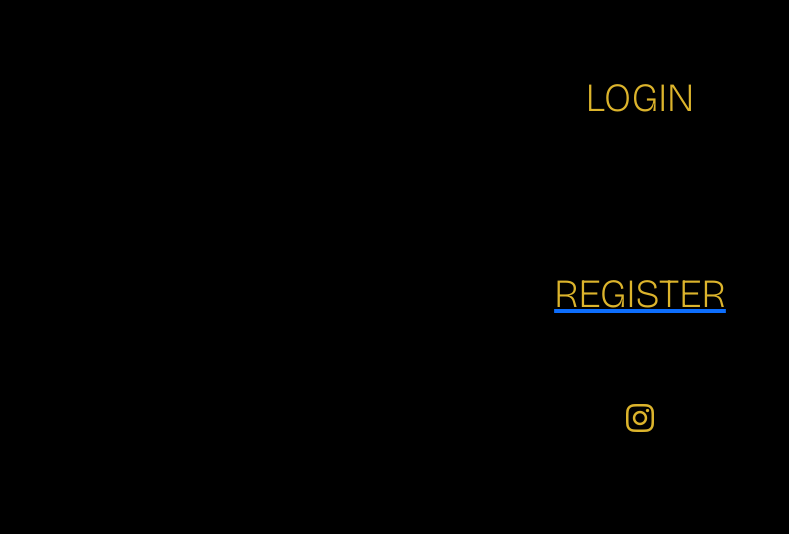
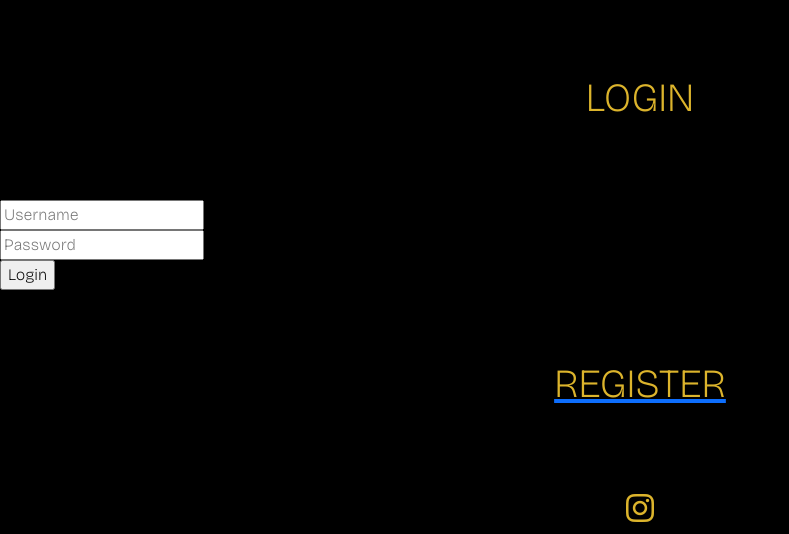
Before and after one commit to Code-Institute-Submissions/bee-inkspired, a Django app: page /login/ in a window 1280 px wide. Shown: the part 278-812 px from the top of the page, without its empty margins (0-789 px from the left). Before the commit the page ends 710 px from the top, so only its background shows below. Run offline with Django 3.2, Linux system fonts and the light colour scheme; some libraries are stand-ins or nearby versions.

Commit message:
authenticate user login

```diff
--- a/app/urls.py
+++ b/app/urls.py
@@ -11,7 +11,7 @@
     path('update-booking/<str:pk>/', views.updateBooking, name='update-booking'),
     path('cancel-booking/<str:pk>/', views.cancelBooking, name='cancel-booking'),
 
-    path('login/', views.login, name='login'),
+    path('login/', views.loginPage, name='login'),
     path('register/', views.register, name='register'),
 
     path('dashboard/<str:pk>/', views.client, name="customer"),
--- a/app/views.py
+++ b/app/views.py
@@ -1,11 +1,13 @@
 from django.shortcuts import render, redirect
 from django.views import generic
 from django.http import HttpResponse
-from .forms import BookingForm, CreateUserForm
 from django.contrib.auth.forms import UserCreationForm
+from django.contrib import messages
+from django.contrib.auth import authenticate, login, logout
 
 # Create your views here.
 from .models import *
+from .forms import BookingForm, CreateUserForm
 
 def home(request):
     return render(request, 'index.html')
@@ -21,7 +23,6 @@
 
 # booking flash design appointment page
 def book(request):
-
     form = BookingForm()
     if request.method == 'POST':
         form = BookingForm(request.POST)
@@ -73,13 +74,13 @@
 
 def register(request):
     form = CreateUserForm()
-
     if request.method == 'POST':
         form = CreateUserForm(request.POST)
         if form.is_valid():
             form.save()
+            user = form.cleaned_data.get('username')
+            messages.success(request, 'Welcome to the family ' + user)
             return redirect('login')
-
     context = {
         'form':form
     }
@@ -87,10 +88,20 @@
 
 
 
-def login(request):
+def loginPage(request):
+    if request.method == 'POST':
+        username = request.POST.get('username')
+        password = request.POST.get('password')
+
+        user = authenticate(request, username=username, password=password)
+
+        if user is not None:
+            login(request, user)
+            return redirect('home')
+        else:
+            messages.info(request, 'Username or password is invalid')
 
     context = {
-
     }
     return render(request, 'login.html', context)
 
--- a/templates/login.html
+++ b/templates/login.html
@@ -2,8 +2,28 @@
 
 {% block content %}
 
-<h1>login</h1>
 
+<div>
+    <form method="POST" action="">
+        {% csrf_token %}
+        <div>
+            <h1>login</h1>
+            <div>
+                <input type="text" name="username" placeholder="Username">
+            </div>
+            <div>
+                <input type="password" name="password" placeholder="Password">
+            </div>
+            <div>
+                <input type="submit" value="Login">
+            </div>
+
+            {% for message in messages %}
+                <h4>{{message}}</h4>
+            {% endfor %}
+        </div>
+    </form>
+</div>
 
 <a href="{% url 'register' %}"><h1>Register</h1></a>
 
```
Also changed, not shown: templates/register.html (+3 -4 lines).
